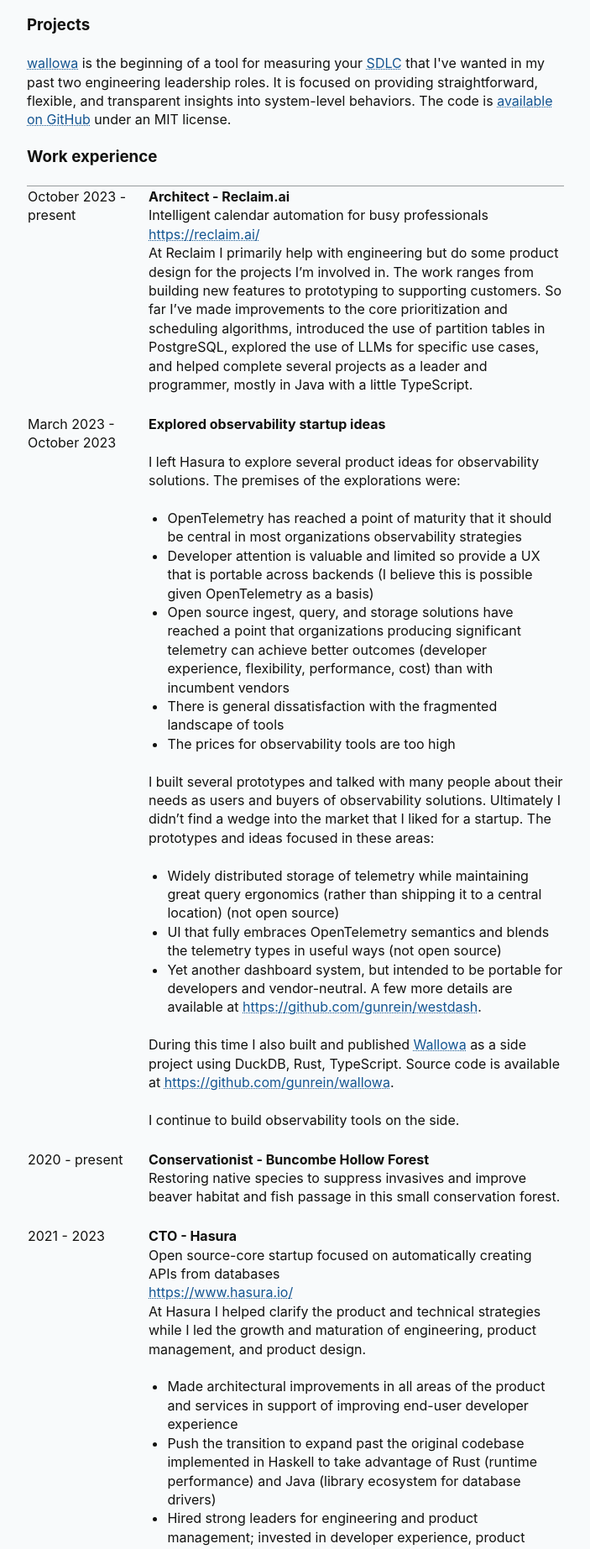
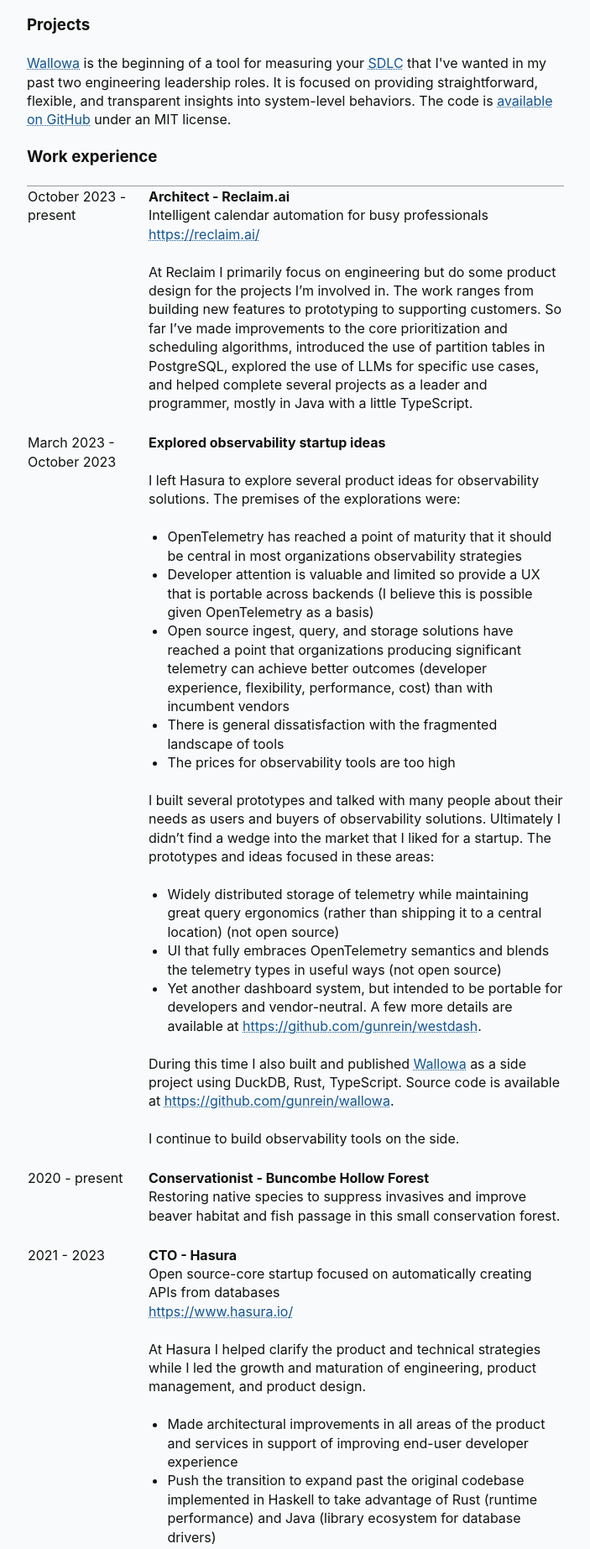
Before and after one commit to gunrein/gunrein.github.com, a plain HTML site: page index.html in a window 1280 px wide. Shown: the part 507-2352 px from the top of the page at 84% size, without its empty margins (288-991 px from the left). Drawn offline with Linux system fonts and the light colour scheme.

Commit message:
Update index.html

```diff
--- a/index.html
+++ b/index.html
@@ -46,7 +46,7 @@
     <div>
       <h3 id="projects">Projects</h3>
       <p>
-        <a href="https://www.wallowa.io">wallowa</a> is the beginning of a tool for measuring your
+        <a href="https://www.wallowa.io">Wallowa</a> is the beginning of a tool for measuring your
         <a href="https://en.wikipedia.org/wiki/Software_development_process">SDLC</a> that I've
         wanted in my past two engineering leadership roles. It is focused on providing
         straightforward, flexible, and transparent insights into system-level behaviors.
@@ -69,8 +69,9 @@
                   Intelligent calendar automation for busy professionals
                   <br>
                   <a href="https://reclaim.ai/">https://reclaim.ai/</a>
-                  <br>
-                  At Reclaim I primarily help with engineering but do some product design for the projects I’m involved in.
+                </p>
+                <p>
+                  At Reclaim I primarily focus on engineering but do some product design for the projects I’m involved in.
                   The work ranges from building new features to prototyping to supporting customers. So far I’ve made
                   improvements to the core prioritization and scheduling algorithms, introduced the use of partition tables
                   in PostgreSQL, explored the use of LLMs for specific use cases, and helped complete several projects as a
@@ -86,6 +87,7 @@
                 <p>
                 I left Hasura to explore several product ideas for observability solutions. The premises of the explorations were:
                 </p>
+
                 <ul>
                   <li>
                     OpenTelemetry has reached a point of maturity that it should be central in most organizations observability strategies
@@ -154,6 +156,8 @@
                   <br>
                   <a href="https://www.hasura.io/">https://www.hasura.io/</a>
                   <br>
+                </p>
+                <p>
                   At Hasura I helped clarify the product and technical strategies while I led the growth and maturation of engineering, product management, and product design.
                 </p>
                 <p>
@@ -193,7 +197,8 @@
                   Monitoring and observability solution
                   <br>
                   <a href="https://www.newrelic.com/">https://www.newrelic.com/</a>
-                  <br>
+                </p>
+                <p>
                   Progressively took on more responsibility starting in product management then moved into engineering
                   as the company grew from ~350 to ~2200 people.
                 </p>
@@ -220,7 +225,7 @@
                   DNS-based adaptive global load balancer using RUM for intelligence
                   <br>
                   <a href="https://www.cedexis.com/">https://www.cedexis.com/</a>
-                  <br>
+                <p>
                   Responsible for product management and design for the RUM (real user monitoring) and DNS-based
                   adaptive global load balancer products.
                 </p>
@@ -244,7 +249,8 @@
                   Requirements management for complex products and projects
                   <br>
                   <a href="https://www.jamasoftware.com/">https://www.jamasoftware.com/</a>
-                  <br>
+                </p>
+                <p>
                   A brief tenure focused on product management for the company's requirements management product.
                 </p>
                 <p>
@@ -268,7 +274,8 @@
                   Enterprise collaboration tools
                   <br>
                   <a href="https://www.jivesoftware.com/">https://www.jivesoftware.com/</a>
-                  <br>
+                </p>
+                <p>
                   Joined when the company was bootstrapped and &lt; 10 people; grew to about ~350 people.
                 </p>
                 <p>
```
